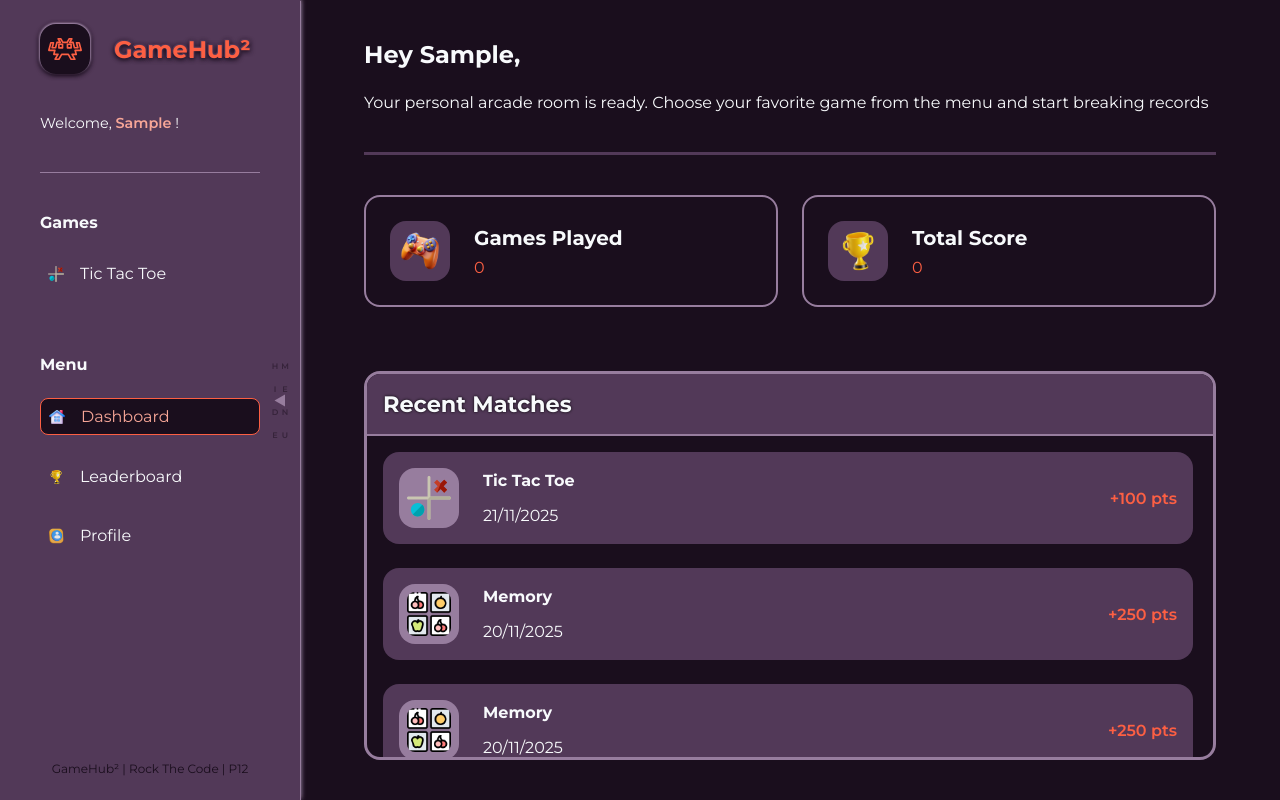
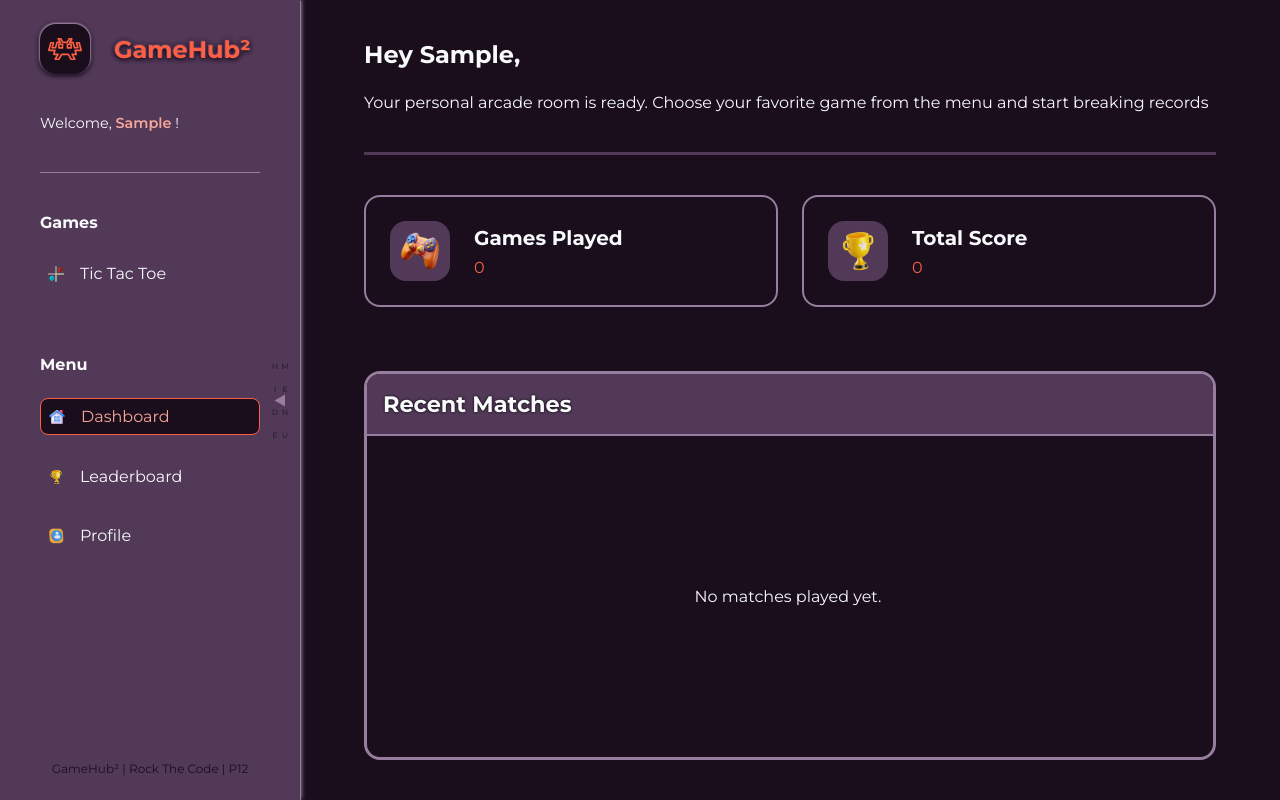
Before and after one commit to roliver97/AdvancedReact_P12_GameHub2, a React (Vite) app: page / in a window 1280 px wide. Both pictures are taken after typing "Sample" into the empty fields and a click on the button "Start Gaming". Built offline with nearby package versions, Linux system fonts and the light colour scheme; a web font is replaced by a local one.

Commit message:
feat: integrate saveGameResults context logic into useTicTacToe to handle win/tie profile stats safely

```diff
--- a/src/App.css
+++ b/src/App.css
@@ -20,6 +20,7 @@ main {
   width: 20px;
   height: 20px;
   gap: 2px;
+  z-index: 1000;
 
   display: flex;
   justify-content: center;
--- a/src/constants/initialStates.js
+++ b/src/constants/initialStates.js
@@ -14,40 +14,4 @@ export const INITIAL_GAMES_STATS = Object.values(GAMES_DATA).map((game) => ({
 }))
 
 //! MOCK DATA: ARRAY INITIAL_RECENTS DE PRUEBA PARA DESARROLLO . VACIAR ANTES DEL DEPLOY
-export const INITIAL_RECENTS = [
-  {
-    gameId: 'tictactoe',
-    name: 'Tic Tac Toe',
-    date: '21/11/2025',
-    points: 100,
-    icon: '/assets/icons/sidebar/tictactoe.svg'
-  },
-  {
-    gameId: 'memory',
-    name: 'Memory',
-    date: '20/11/2025',
-    points: 250,
-    icon: '/assets/icons/sidebar/memory.png'
-  },
-  {
-    gameId: 'memory',
-    name: 'Memory',
-    date: '20/11/2025',
-    points: 250,
-    icon: '/assets/icons/sidebar/memory.png'
-  },
-  {
-    gameId: 'memory',
-    name: 'Memory',
-    date: '20/11/2025',
-    points: 250,
-    icon: '/assets/icons/sidebar/memory.png'
-  },
-  {
-    gameId: 'memory',
-    name: 'Memory',
-    date: '20/11/2025',
-    points: 250,
-    icon: '/assets/icons/sidebar/memory.png'
-  }
-]
+export const INITIAL_RECENTS = []
--- a/src/hooks/useTicTacToe.js
+++ b/src/hooks/useTicTacToe.js
@@ -1,4 +1,5 @@
 import React, { useState } from 'react'
+import { useUserContext } from './useUserContext'
 
 const WINNING_COMBINATIONS = [
   [0, 1, 2],
@@ -21,6 +22,7 @@ const useTicTacToe = () => {
     oWins: 0,
     draws: 0
   })
+  const { saveGameResults } = useUserContext()
 
   const checkWinner = (board) => {
     for (const combination of WINNING_COMBINATIONS) {
@@ -70,6 +72,11 @@ const useTicTacToe = () => {
           return { ...prevScores, oWins: prevScores.oWins + 1 }
         return { ...prevScores, draws: prevScores.draws + 1 }
       })
+      if (gameWinner === 'X') {
+        saveGameResults('tictactoe', 100)
+      } else if (gameWinner === 'Tie') {
+        saveGameResults('tictactoe', 20)
+      }
     } else {
       setCurrentPlayer(currentPlayer === 'X' ? 'O' : 'X')
     }
--- a/src/pages/Menu/Dashboard/Dashboard.css
+++ b/src/pages/Menu/Dashboard/Dashboard.css
@@ -84,6 +84,7 @@
 }
 
 .dashboard-recent-cards {
+  position: relative;
   display: flex;
   flex-direction: column;
   gap: var(--gh-space-l);
@@ -97,6 +98,11 @@
 
 .dashboard-recent-cards.custom-scrollbar::-webkit-scrollbar-track {
   margin: var(--gh-space-m);
+}
+
+.dashboard-recent-cards:has(.no-data-text) {
+  justify-content: center;
+  align-items: center;
 }
 
 .recent-card {
```
